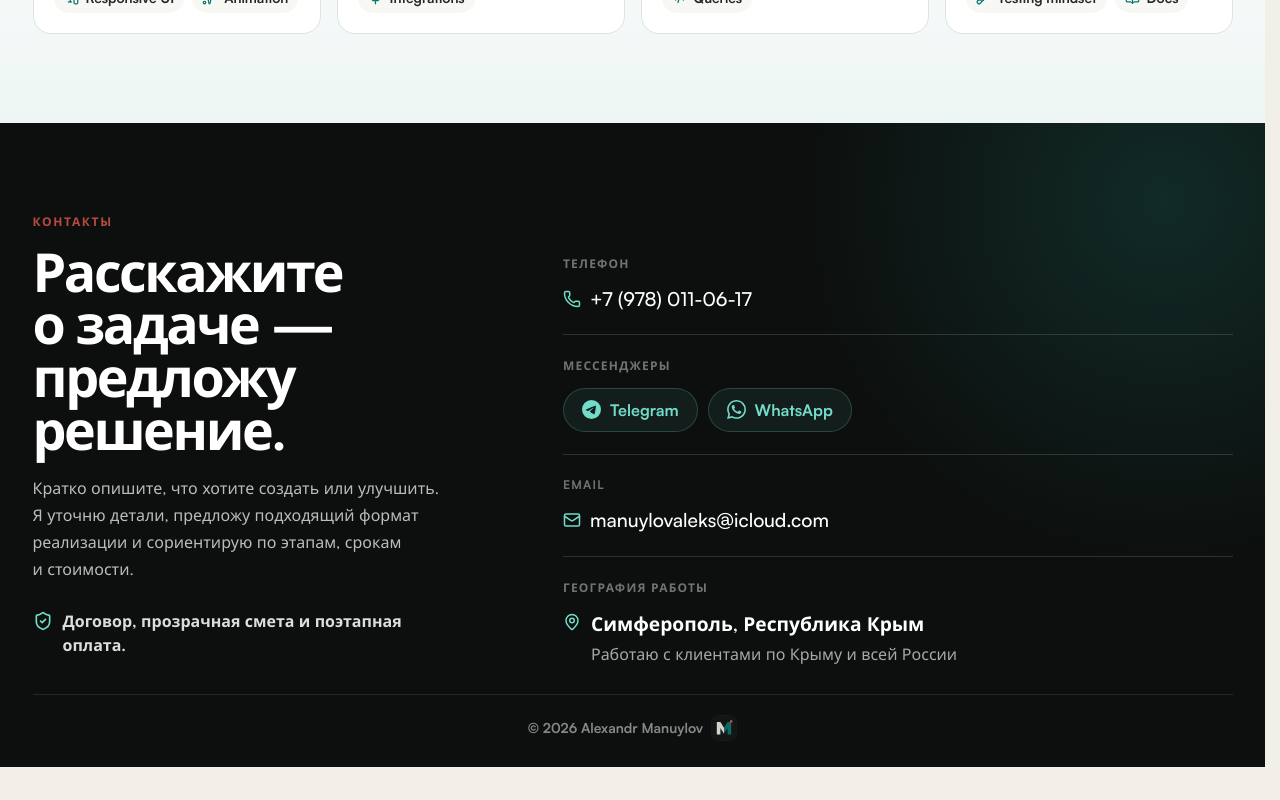
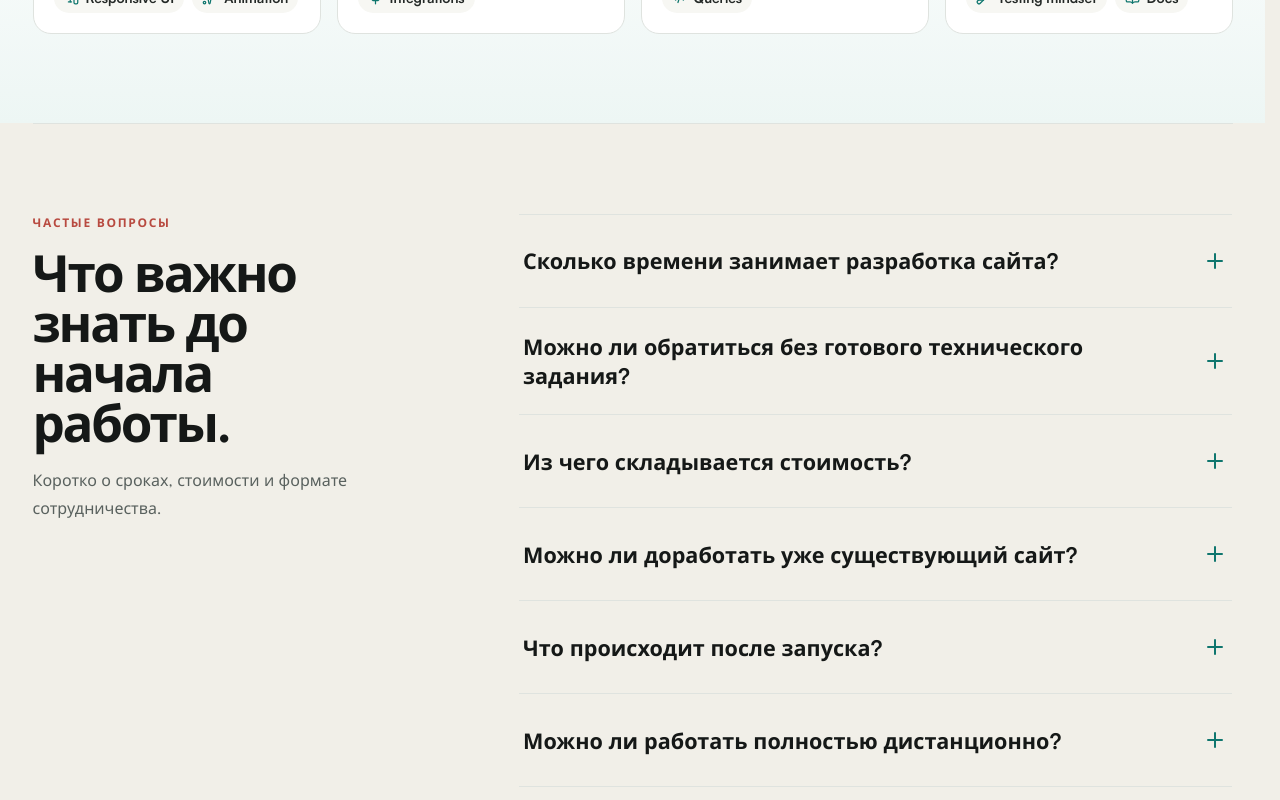
Before and after one commit to Aleks-man/portfolio, a React (Vite) app: page /services in a window 1280 px wide. Shown: the part 4660-5460 px from the top of the page. Before the commit the page ends 5427 px from the top, so only its background shows below. Built offline with nearby package versions, Linux system fonts and the light colour scheme; no server answers.

Commit message:
feat: add FAQ section to services page

```diff
--- /dev/null
+++ b/src/components/ServicesFaq.tsx
@@ -0,0 +1,29 @@
+import type { PortfolioContent } from '../content/portfolio'
+
+type ServicesFaqProps = {
+  faq: PortfolioContent['servicesPage']['faq']
+}
+
+export function ServicesFaq({ faq }: ServicesFaqProps) {
+  return (
+    <section className="services-faq" aria-labelledby="services-faq-title">
+      <div className="services-faq__heading">
+        <p className="section__kicker">{faq.kicker}</p>
+        <h2 id="services-faq-title">{faq.title}</h2>
+        <p>{faq.lead}</p>
+      </div>
+
+      <div className="services-faq__list">
+        {faq.items.map((item) => (
+          <details className="services-faq__item" key={item.question}>
+            <summary>
+              <span>{item.question}</span>
+              <i aria-hidden="true" />
+            </summary>
+            <p>{item.answer}</p>
+          </details>
+        ))}
+      </div>
+    </section>
+  )
+}
--- a/src/content/portfolio.en.ts
+++ b/src/content/portfolio.en.ts
@@ -167,6 +167,43 @@ export const englishContent = {
           ],
         },
       ],
+      faq: {
+        kicker: "Frequently asked questions",
+        title: "What to know before we start.",
+        lead: "A quick overview of timelines, pricing, and collaboration.",
+        items: [
+          {
+            question: "How long does website development take?",
+            answer:
+              "The timeline depends on the scope, number of pages, available content, and required functionality. After our first discussion, I divide the project into stages and provide a realistic timeline before work begins.",
+          },
+          {
+            question: "Can I get in touch without a technical specification?",
+            answer:
+              "Yes. To get started, it is enough to describe your task, goals, and preferences in your own words. I will help define the required functionality, plan the structure, and document the scope.",
+          },
+          {
+            question: "What determines the project cost?",
+            answer:
+              "The cost depends on design complexity, the number of screens, business logic, integrations, and backend scope. I first clarify the task and then provide a transparent estimate broken down by stages.",
+          },
+          {
+            question: "Can you improve an existing website?",
+            answer:
+              "Yes. I can audit the website, fix issues, improve responsiveness and performance, update the interface, and add new functionality, APIs, or integrations.",
+          },
+          {
+            question: "What happens after launch?",
+            answer:
+              "I test the project across key screen sizes, help publish it, and hand over the required access and instructions. Ongoing technical support and product development are also available when needed.",
+          },
+          {
+            question: "Can we work entirely remotely?",
+            answer:
+              "Yes. Discussions, milestone reviews, demonstrations, and project handover can all take place online. I work with clients across Crimea and other regions of Russia.",
+          },
+        ],
+      },
     },
     aboutPage: {
       kicker: "About",
--- a/src/content/portfolio.ru.ts
+++ b/src/content/portfolio.ru.ts
@@ -174,6 +174,43 @@ export const russianContent = {
           ],
         },
       ],
+      faq: {
+        kicker: "Частые вопросы",
+        title: "Что важно знать до начала работы.",
+        lead: "Коротко о сроках, стоимости и формате сотрудничества.",
+        items: [
+          {
+            question: "Сколько времени занимает разработка сайта?",
+            answer:
+              "Срок зависит от объёма, количества страниц, готовности материалов и необходимого функционала. После первого обсуждения я разбиваю проект на этапы и до начала работы обозначаю реалистичный срок.",
+          },
+          {
+            question: "Можно ли обратиться без готового технического задания?",
+            answer:
+              "Да. Для начала достаточно описать задачу, цели и пожелания своими словами. Я помогу определить необходимый функционал, продумать структуру и зафиксировать объём работ.",
+          },
+          {
+            question: "Из чего складывается стоимость?",
+            answer:
+              "Стоимость зависит от сложности дизайна, количества экранов, логики, интеграций и объёма серверной части. Сначала я уточняю задачу, затем подготавливаю прозрачную оценку по этапам — без скрытых работ.",
+          },
+          {
+            question: "Можно ли доработать уже существующий сайт?",
+            answer:
+              "Да. Могу провести аудит, исправить ошибки, улучшить адаптивность и скорость, обновить интерфейс, добавить новый функционал, API или интеграции.",
+          },
+          {
+            question: "Что происходит после запуска?",
+            answer:
+              "Я проверяю проект на основных экранах, помогаю с публикацией и передаю необходимые доступы и инструкции. При необходимости можно продолжить техническую поддержку и развитие продукта.",
+          },
+          {
+            question: "Можно ли работать полностью дистанционно?",
+            answer:
+              "Да. Обсуждение, согласование этапов, демонстрация результата и передача проекта проходят онлайн. Работаю с заказчиками из Крыма и других регионов России.",
+          },
+        ],
+      },
     },
     aboutPage: {
       kicker: "Обо мне",
--- a/src/pages/ServicesPage.tsx
+++ b/src/pages/ServicesPage.tsx
@@ -2,6 +2,7 @@ import { ProcessSection } from '../components/ProcessSection'
 import { ServiceAreaSection } from '../components/ServiceAreaSection'
 import { ServiceStartSection } from '../components/ServiceStartSection'
 import { ServicesOverview } from '../components/ServicesOverview'
+import { ServicesFaq } from '../components/ServicesFaq'
 import { StackSection } from '../components/StackSection'
 import type { PortfolioContent } from '../content/portfolio'
 import { useDocumentMetadata } from '../hooks/useDocumentMetadata'
@@ -31,6 +32,7 @@ export function ServicesPage({ portfolio }: ServicesPageProps) {
       <ServiceStartSection start={portfolio.servicesPage.start} telegramHref={portfolio.contact.telegramHref} />
       <ProcessSection process={portfolio.process} />
       <StackSection stack={portfolio.stack} />
+      <ServicesFaq faq={portfolio.servicesPage.faq} />
     </div>
   )
 }
--- a/src/styles/services-page.css
+++ b/src/styles/services-page.css
@@ -297,6 +297,102 @@
   color: var(--accent);
 }
 
+.services-faq {
+  width: var(--container);
+  margin: 0 auto;
+  padding: var(--section-y) 0;
+  display: grid;
+  grid-template-columns: minmax(260px, 0.7fr) minmax(0, 1.3fr);
+  gap: clamp(48px, 8vw, 120px);
+  align-items: start;
+  border-top: 1px solid var(--line);
+}
+
+.services-faq__heading {
+  position: sticky;
+  top: 112px;
+}
+
+.services-faq__heading h2 {
+  max-width: 520px;
+  margin-top: 14px;
+  font-size: clamp(2rem, 4vw, 3.7rem);
+}
+
+.services-faq__heading > p:last-child {
+  max-width: 440px;
+  margin-top: 20px;
+  color: var(--muted);
+  line-height: 1.7;
+}
+
+.services-faq__list {
+  border-top: 1px solid var(--line);
+}
+
+.services-faq__item {
+  border-bottom: 1px solid var(--line);
+}
+
+.services-faq__item summary {
+  min-height: 92px;
+  padding: 24px 4px;
+  display: grid;
+  grid-template-columns: minmax(0, 1fr) 22px;
+  gap: 24px;
+  align-items: center;
+  color: var(--ink);
+  font-size: clamp(1.08rem, 1.7vw, 1.35rem);
+  font-weight: 720;
+  line-height: 1.35;
+  list-style: none;
+  cursor: pointer;
+}
+
+.services-faq__item summary::-webkit-details-marker {
+  display: none;
+}
+
+.services-faq__item summary i {
+  position: relative;
+  width: 18px;
+  height: 18px;
+}
+
+.services-faq__item summary i::before,
+.services-faq__item summary i::after {
+  content: '';
+  position: absolute;
+  top: 50%;
+  left: 50%;
+  width: 16px;
+  height: 2px;
+  border-radius: var(--pill);
+  background: var(--teal-dark);
+  transform: translate(-50%, -50%);
+  transition: transform var(--duration-base) var(--ease-standard);
+}
+
+.services-faq__item summary i::after {
+  transform: translate(-50%, -50%) rotate(90deg);
+}
+
+.services-faq__item[open] summary i::after {
+  transform: translate(-50%, -50%) rotate(0);
+}
+
+.services-faq__item > p {
+  max-width: 720px;
+  margin: -6px 48px 0 4px;
+  padding-bottom: 28px;
+  color: var(--muted);
+  line-height: 1.72;
+}
+
+.services-faq__item summary:hover {
+  color: var(--teal-dark);
+}
+
 @media (max-width: 980px) {
   .service-catalog {
     grid-template-columns: 1fr;
@@ -307,8 +403,17 @@
   }
 
   .service-area,
-  .service-start {
+  .service-start,
+  .services-faq {
     grid-template-columns: 1fr;
+  }
+
+  .services-faq {
+    gap: 38px;
+  }
+
+  .services-faq__heading {
+    position: static;
   }
 }
 
@@ -316,7 +421,8 @@
   .services-page__intro,
   .service-catalog,
   .service-area,
-  .service-start {
+  .service-start,
+  .services-faq {
     width: var(--container-mobile);
   }
 
@@ -339,6 +445,15 @@
     font-size: 1rem;
   }
 
+  .services-faq__item summary {
+    min-height: 80px;
+    padding: 20px 2px;
+    gap: 18px;
+  }
+
+  .services-faq__item > p {
+    margin-right: 28px;
+  }
 }
 
 @media (max-width: 480px) {
```
